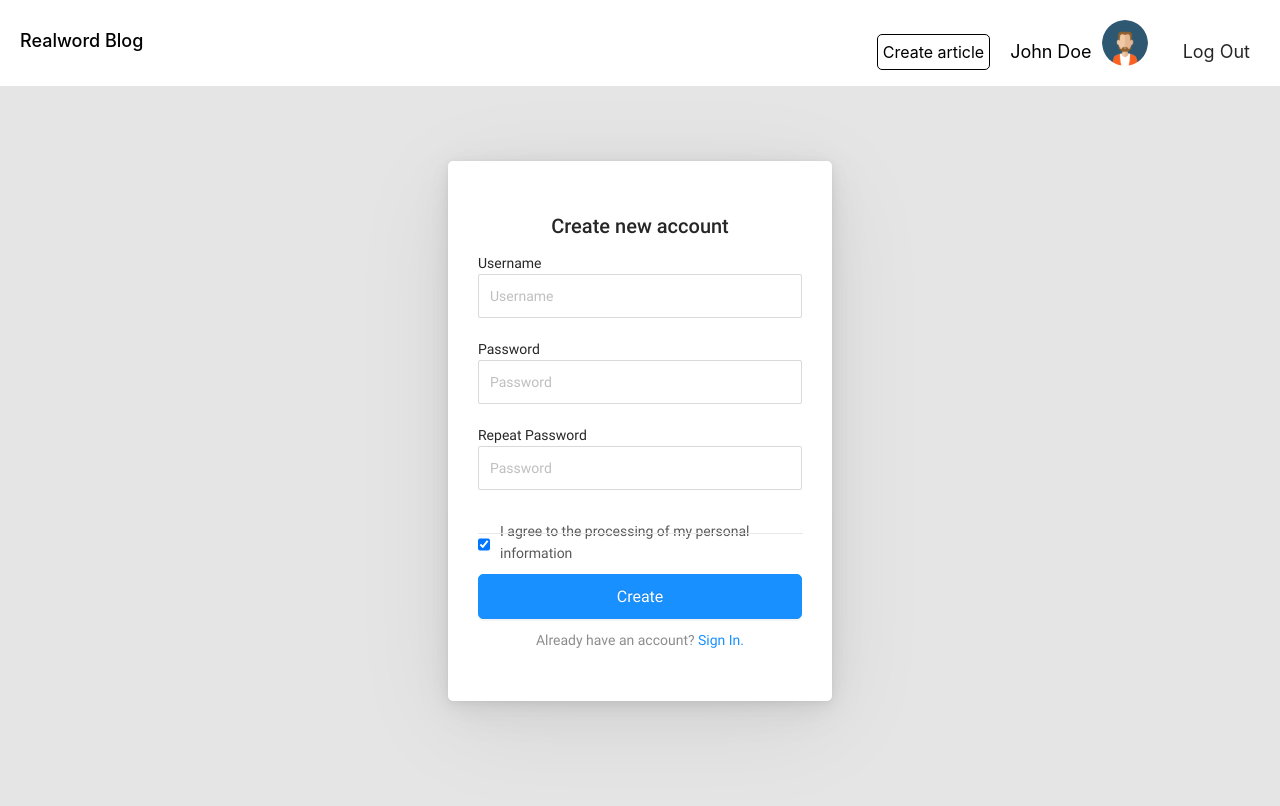
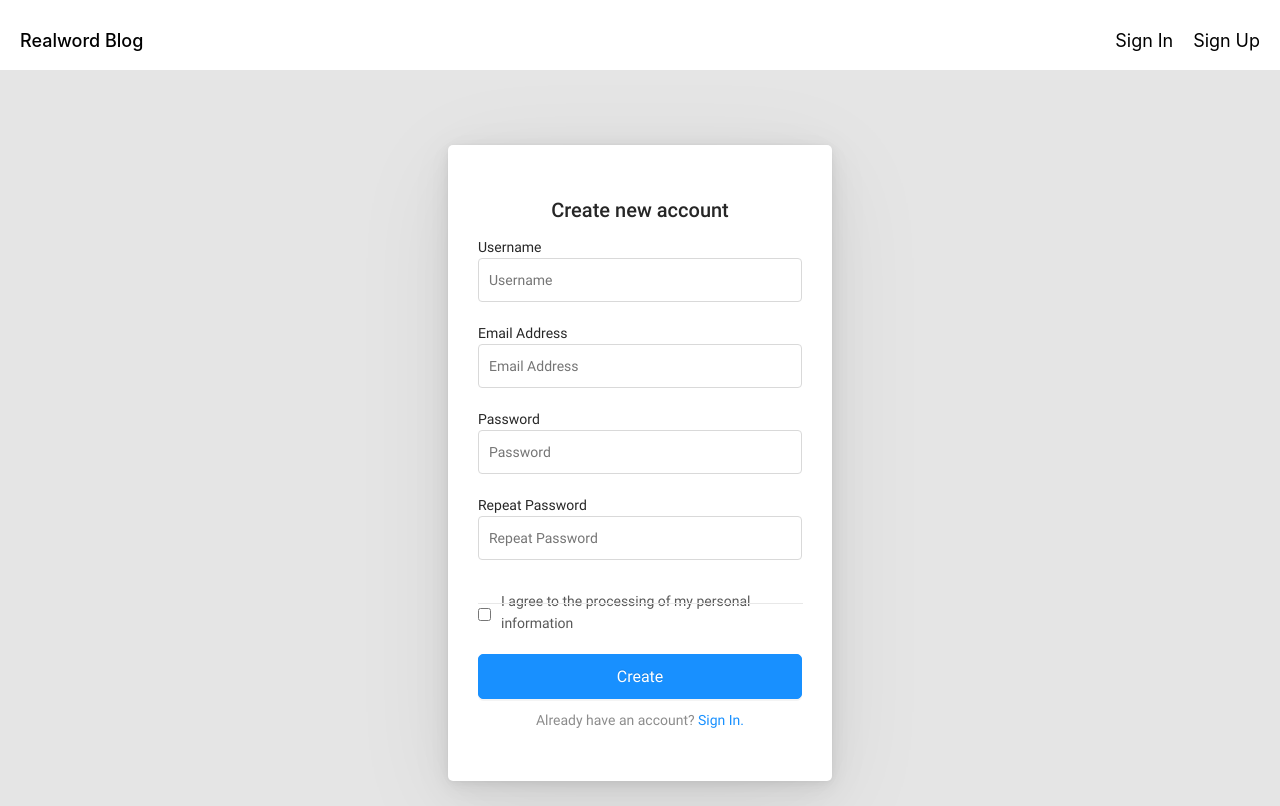
Before and after one commit to polinayermolenko/realworldBlog, a React (Create React App) app: page /sign-up in a window 1280 px wide. Built offline with nearby package versions, Linux system fonts and the light colour scheme.

Commit message:
Client validation of the sign up form

```diff
--- a/package.json
+++ b/package.json
@@ -11,6 +11,7 @@
     "prop-types": "^15.7.2",
     "react": "^17.0.1",
     "react-dom": "^17.0.1",
+    "react-hook-form": "^6.14.2",
     "react-markdown": "^5.0.3",
     "react-router-dom": "^5.2.0",
     "react-scripts": "4.0.1",
--- /dev/null
+++ b/src/components/ErrorIndicator/ErrorIndicator.jsx
@@ -0,0 +1,19 @@
+import React from 'react';
+import PropTypes from 'prop-types';
+import classes from './ErrorIndicator.module.scss';
+
+const ErrorIndicator = ({ errorMessage }) => (
+  <p style={{ margin: 0, color: '#f5222d' }} className={classes.Error}>
+    {errorMessage}
+  </p>
+);
+
+export default ErrorIndicator;
+
+ErrorIndicator.defaultProps = {
+  errorMessage: '',
+};
+
+ErrorIndicator.propTypes = {
+  errorMessage: PropTypes.string,
+};
--- /dev/null
+++ b/src/components/ErrorIndicator/ErrorIndicator.module.scss
@@ -0,0 +1,4 @@
+.Error {
+    margin: 0;
+    color: "#f5222d";
+}
--- /dev/null
+++ b/src/components/FormInput/FormInput.jsx
@@ -0,0 +1,27 @@
+import React from 'react';
+import PropTypes from 'prop-types';
+import classes from './FormInput.module.scss';
+import ErrorIndicator from '../ErrorIndicator/ErrorIndicator';
+
+const FormInput = React.forwardRef((props, ref) => {
+  const { id, label, error, ...inputProps } = props;
+  return (
+    <div className={classes.FormInput}>
+      <label htmlFor={id}>{label}</label>
+      <input className={classes.FormInput__Input} id={id} placeholder={label} ref={ref} {...inputProps} />
+      {error && <ErrorIndicator errorMessage={error.message} />}
+    </div>
+  );
+});
+
+export default FormInput;
+
+FormInput.defaultProps = {
+  error: {},
+};
+
+FormInput.propTypes = {
+  label: PropTypes.string.isRequired,
+  id: PropTypes.string.isRequired,
+  error: PropTypes.instanceOf(Object),
+};
--- /dev/null
+++ b/src/components/FormInput/FormInput.module.scss
@@ -0,0 +1,24 @@
+.FormInput {
+  margin-bottom: 20px;
+}
+
+.FormInput__Input {
+    display: block;
+    width: 100%;
+    box-sizing: border-box;
+    padding-top: 10px;
+    padding-bottom: 10px;
+    padding-left: 10px;
+    font-size: 14px;
+    line-height: 22px;
+    border: 1px solid #d9d9d9;
+    border-radius: 4px;
+    outline: none;
+}
+
+.FormInput__Input:active,
+.FormInput__Input:hover,
+.FormInput__Input:focus {
+    outline: none;
+    box-shadow: inset 0 0 0 1px #1890FF;
+}
--- a/src/components/Header/Header.jsx
+++ b/src/components/Header/Header.jsx
@@ -5,7 +5,7 @@ import LoggedOutUser from '../LoggedOutUser/LoggedOutUser';
 import classes from './Header.module.scss';
 
 const Header = () => {
-  const loggedIn = true;
+  const loggedIn = false;
   return (
     <header className={classes.Header}>
       <h1 className={classes.Header__Title}>
--- a/src/components/SignUp/SignUp.jsx
+++ b/src/components/SignUp/SignUp.jsx
@@ -1,22 +1,105 @@
 import React from 'react';
 import { Link } from 'react-router-dom';
-import { Input, Button } from 'antd';
+import { useForm } from 'react-hook-form';
+import { Button } from 'antd';
 import classes from './SignUp.module.scss';
+import FormInput from '../FormInput/FormInput';
 
-const SignUp = () => (
+const SignUp = () => {
+  const { register, handleSubmit, watch, errors } = useForm({
+    mode: 'onChange',
+  });
+
+  const onSubmit = (data) => {
+    console.log(data);
+  };
+
+  const emailRegExp = /^[\w-.]+@([\w-]+\.)+[\w-]{2,4}$/;
+  const passwordValue = watch('password', '');
+
+  const usernameSettingsValidation = register({
+    required: 'Username is required',
+    minLength: { value: 3, message: 'Your username needs to be at least 3 characters.' },
+    maxLength: { value: 20, message: 'Your username needs to be no more than 20 characters long.' },
+  });
+
+  const emailSettingsValidation = register({
+    required: 'Email is required',
+    pattern: {
+      value: emailRegExp,
+      message: 'Invalid email format',
+    },
+  });
+
+  const passwordSettingsValidation = register({
+    required: 'Password is required',
+    minLength: { value: 8, message: 'Your password needs to be at least 8 characters.' },
+    maxLength: { value: 40, message: 'Your password needs to be no more than 40 characters long.' },
+  });
+
+  const passwordRepeatSettingsValidation = register({
+    required: 'Password is required',
+    validate: (value) => value === passwordValue || 'Passwords must match',
+  });
+
+  const agreementSettingsValidation = register({
+    required: 'Please accept the terms and conditions to continue',
+  });
+
+  return (
     <div className={classes.SignUp}>
-    <form action="">
+      <form action="" onSubmit={handleSubmit(onSubmit)}>
         <h1 className={classes.SignUp__Title}>Create new account</h1>
-      <label htmlFor="username">Username</label>
-      <Input className={classes.SignUp__Input} id="username" placeholder="Username" />
-      <label htmlFor="password">Password</label>
-      <Input className={classes.SignUp__Input} id="password" placeholder="Password" type="password" />
-      <label htmlFor="password-repeat">Repeat Password</label>
-      <Input className={classes.SignUp__Input} id="password-repeat" placeholder="Password" type="password" />
+
+        <FormInput
+          ref={usernameSettingsValidation}
+          id="username"
+          error={errors.username}
+          label="Username"
+          type="text"
+          name="username"
+        />
+
+        <FormInput
+          ref={emailSettingsValidation}
+          id="email"
+          error={errors.email}
+          label="Email Address"
+          type="email"
+          name="email"
+        />
+
+        <FormInput
+          ref={passwordSettingsValidation}
+          id="password"
+          error={errors.password}
+          label="Password"
+          type="password"
+          name="password"
+        />
+
+        <FormInput
+          ref={passwordRepeatSettingsValidation}
+          id="passwordRepeat"
+          error={errors.passwordRepeat}
+          label="Repeat Password"
+          type="password"
+          name="passwordRepeat"
+        />
+
+        <div className={classes.SignUp__Agreement}>
           <label htmlFor="checkbox" className={classes.SignUp__Label}>
-        <Input id="checkbox" className={classes.SignUp__Checkbox} type="checkbox" defaultChecked />I agree to the
-        processing of my personal information
+            <input
+              className={classes.SignUp__Checkbox}
+              id="checkbox"
+              name="checkbox"
+              type="checkbox"
+              ref={agreementSettingsValidation}
+            />
+            I agree to the processing of my personal information
           </label>
+          {errors.checkbox && <p style={{ margin: 0, color: '#f5222d' }}>{errors.checkbox.message}</p>}
+        </div>
 
         <Button className={classes.SignUp__Submit} type="primary" htmlType="submit">
           Create
@@ -27,5 +110,6 @@ const SignUp = () => (
       </form>
     </div>
   );
+};
 
 export default SignUp;
--- a/src/components/SignUp/SignUp.module.scss
+++ b/src/components/SignUp/SignUp.module.scss
@@ -21,18 +21,13 @@
   text-align: center;
 }
 
-input.SignUp__Input {
+.SignUp__Agreement {
   margin-bottom: 20px;
-  padding-top: 10px;
-  padding-bottom: 10px;
-  font-size: 14px;
-  line-height: 22px;
 }
 
 .SignUp__Label {
   display: flex;
-  margin-top: 10px;
-  margin-bottom: 10px;
+  margin-top: 30px;
   color: #595959;
 }
 
```
Also changed, not shown: src/components/EditProfile/EditProfile.module.scss (+3 -6 lines), 2 other files (tests, documents, lock files or other folders). Lines whose indentation alone changed are shown as unchanged.
